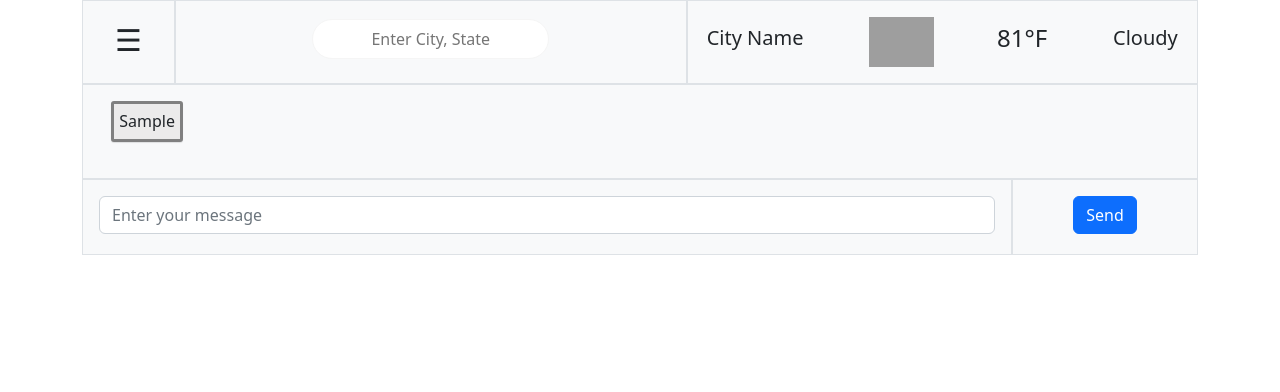
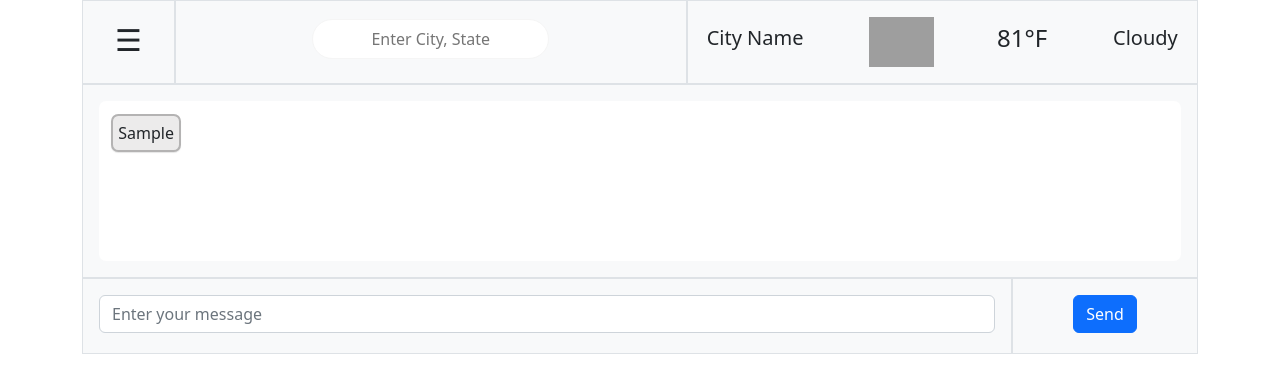
Before and after one commit to gravitykills03/WeatherChat, a plain HTML site: page index.html in a window 1280 px wide. Both pictures are taken after typing "Sample" into the empty fields and a click on the button "Send". Drawn offline with nearby package versions, Linux system fonts and the light colour scheme; grey boxes are pictures that could not be loaded.

Commit message:
Adjusting styling to individual chat bubbles

```diff
--- a/styles.css
+++ b/styles.css
@@ -38,14 +38,22 @@
 .chat_content {
   display: flex;
   position: relative;
-  border-radius: 3px;
+  border-radius: .45rem;
   background: rgb(236, 235, 235);
-  border: 3px solid grey;
-  margin-bottom: 20px;
+  border: 2px solid rgb(180, 179, 179);
+  margin-bottom: 0.8rem;
   width:max-content;
   box-shadow: 0 1px 1px rgba(0,0,0,0.1);
   justify-content: left;
   padding: 0.5%;
+}
+
+#chatbox_div{
+  padding-top: 0.8rem;
+  background: rgb(255, 255, 255);
+  min-height: 10rem;
+  border-radius: .45rem;
+  max-height: 20rem;
 }
 
 
```
